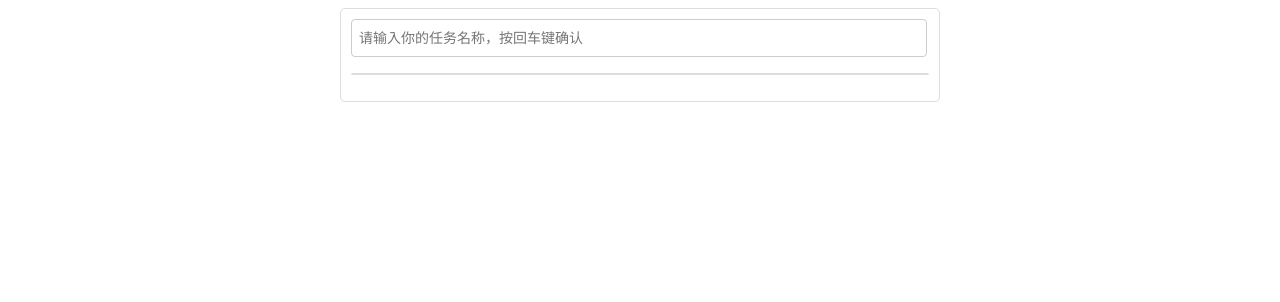
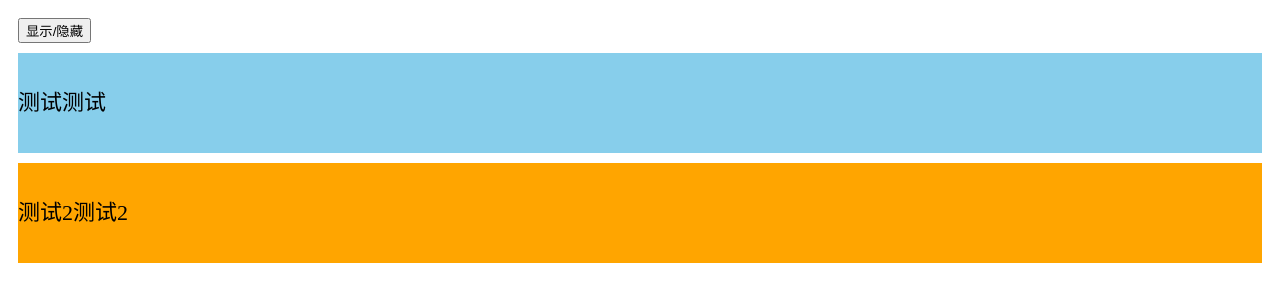
Before and after one commit to sweet-potatos/vue-study, a Vue app: page / in a window 1280 px wide. Shown: the top 302 px of the page. Built offline with nearby package versions, Linux system fonts and the light colour scheme.

Commit message:
feat: 添加动画过度效果demo
--story=xxx --user=xxx

```diff
--- a/src/App.vue
+++ b/src/App.vue
@@ -1,16 +1,16 @@
 <template>
   <div id="app">
-    <TodoListDemo />
+    <AnimateDemo1 />
   </div>
 </template>
 
 <script>
-import TodoListDemo from './study/todoListDemo/TodoListDemo'
+import AnimateDemo1 from './study/animateDemo/AnimateDemo1'
 
 export default {
   name: 'App',
   components: {
-    TodoListDemo
+    AnimateDemo1
   }
 }
 </script>
--- /dev/null
+++ b/src/study/animateDemo/AnimateDemo1.vue
@@ -0,0 +1,70 @@
+<template>
+  <div class="animate-demo1">
+    <button type="button" @click="changeIsShow">显示/隐藏</button>
+    <transition appear>
+      <div v-show="isShow" class="text">测试测试</div>
+    </transition>
+    <transition name="test" appear>
+      <div v-show="isShow" class="text text1">测试2测试2</div>
+    </transition>
+  </div>
+</template>
+<script>
+export default {
+  naem: 'AnimateDemo1',
+  data() {
+    return {
+      isShow: true
+    }
+  },
+  methods: {
+    changeIsShow() {
+      this.isShow = !this.isShow
+    }
+  }
+}
+</script>
+
+<style scoped lang="less">
+.animate-demo1 {
+  padding: 10px;
+
+  .text {
+    width: 100%;
+    height: 100px;
+    background-color:skyblue;
+    font-size: 22px;
+    line-height: 100px;
+    margin-top:10px
+  }
+
+  .text1 {
+    background-color: orange;
+  }
+
+  .v-enter-active {
+    animation: animate 0.5s ease;
+  }
+
+  .v-leave-active {
+    animation: animate 0.5s ease reverse;
+  }
+
+  .test-enter-active {
+    animation: animate 1s ease;
+  }
+
+  .test-leave-active {
+    animation: animate 1s ease reverse;
+  }
+}
+
+@keyframes animate {
+  from {
+    transform: translateX(-100%);
+  }
+  to {
+    transform: translateX(0);
+  }
+}
+</style>
```
